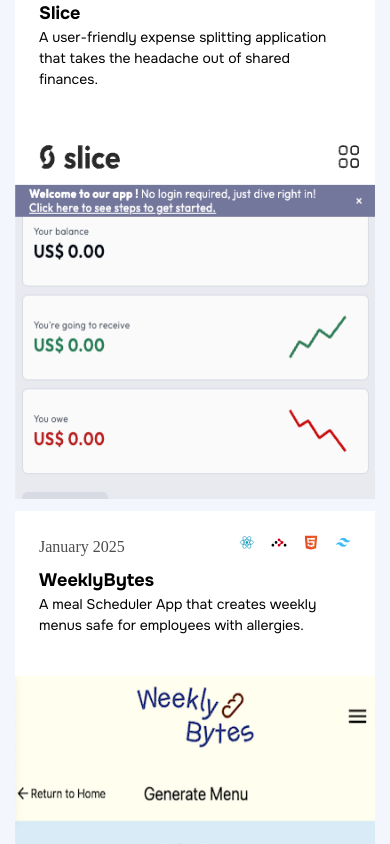
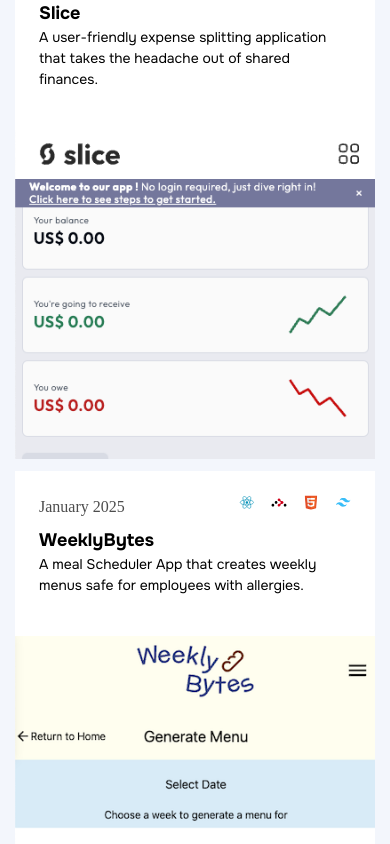
Before and after one commit to ivannissimrch/Portfolio, a Next.js app: page / in a window 390 px wide. Shown: the part 980-1824 px from the top of the page. Built offline with nearby package versions, Linux system fonts and the light colour scheme.

Commit message:
Finish tablet view of the main page

```diff
--- a/src/app/globals.css
+++ b/src/app/globals.css
@@ -3,8 +3,8 @@
 /* ------------------------------------------------------------------------------------ */
 /* https://piccalil.li/blog/a-modern-css-reset/ */
 
-/* * {
-} */
+* {
+}
 
 /* Box sizing */
 *,
@@ -411,13 +411,10 @@
 }
 
 .card-container {
-  margin-bottom: 12px;
   flex-direction: column;
+  margin: 0 auto 12px auto;
 }
 
-.project {
-  background-color: blue;
-}
 .card-title {
   padding: 24px;
 }
@@ -432,7 +429,7 @@
 }
 
 .card-image-mobile {
-  display: block;
+  display: inline-block;
 }
 
 .card-image-tablet {
@@ -455,6 +452,7 @@
 
   .project1 {
     grid-area: 1 / 1 / 2 / 3;
+    width: 100%;
   }
 
   .card-image-mobile {
@@ -565,6 +563,7 @@
 .footer-links a {
   text-decoration: none;
   cursor: pointer;
+  color: black;
 }
 
 /* tablet */
@@ -580,3 +579,10 @@
     background-color: brown;
   }
 } */
+
+/* projects section */
+
+.projects_title_padding_top {
+  padding-top: 72px;
+  font-size: 36px;
+}
--- a/src/app/page.js
+++ b/src/app/page.js
@@ -118,7 +118,7 @@
         <div>
           <p className="footer-name-text"> &copy; 2025 Ivan Rebolledo</p>
         </div>
-        <div className="footer-links flex">
+        <div className="footer-links  flex ff-sans-normal">
           <Link href="https://github.com/ivannissimrch">GitHub</Link>
           <Link href="https://www.linkedin.com/in/ivan-rebolledo-012b17244/">
             {" "}
--- a/src/components/Card.jsx
+++ b/src/components/Card.jsx
@@ -31,15 +31,17 @@
       <Image
         src={image}
         alt="project image"
-        width={405}
-        height={369}
+        width={560}
+        height={510}
+        style={{ width: "100%", height: "auto" }}
         className={"card-image-mobile"}
       />
       <Image
         src={title === "Slice" ? imageTablet : image}
         alt="project image"
         width={930}
-        height={369}
+        height={510}
+        style={{ width: "100%", height: "auto" }}
         className="card-image-tablet"
       />
     </Link>
```
Also changed, not shown: src/app/[project]/page.js (+8 -4 lines), public/images/desktopImageCover.png (added).
